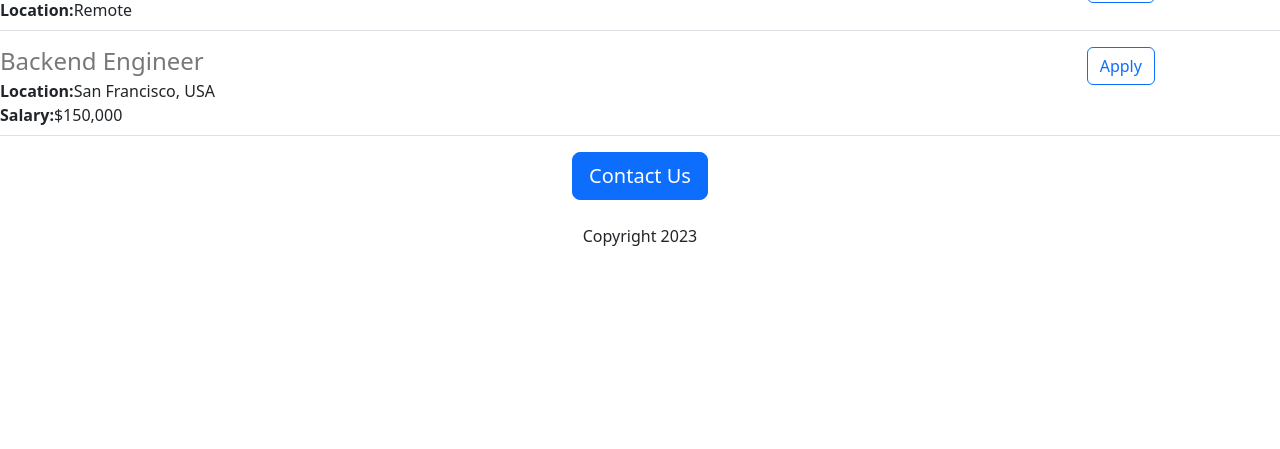
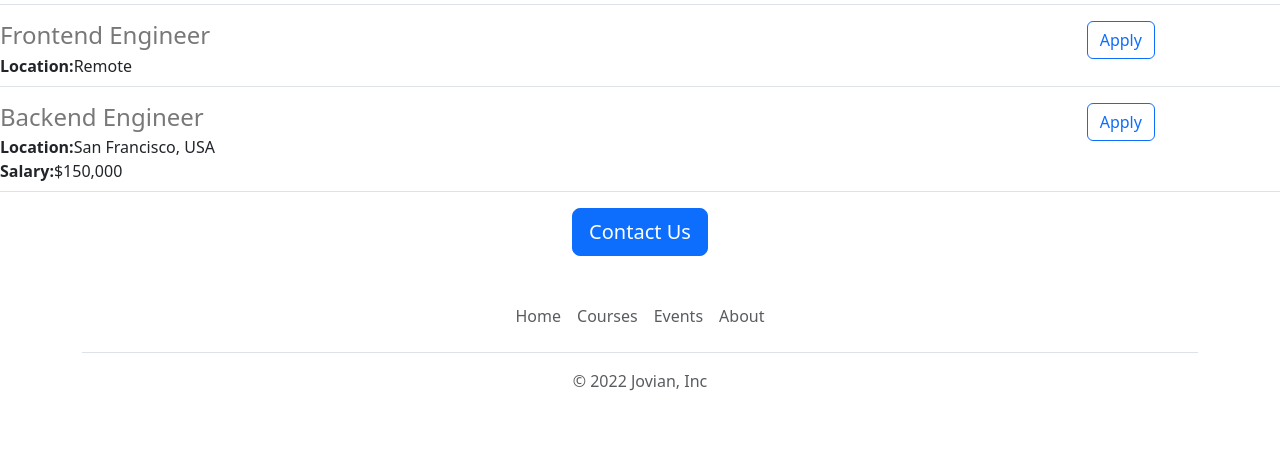
Before and after one commit to imshourya007/jovian-careers-website, a Flask app: page / in a window 1280 px wide. Shown: the part 862-1311 px from the top of the page. Before the commit the page ends 1108 px from the top, so only its background shows below. Run offline with Flask 2, Linux system fonts and the light colour scheme.

Commit message:
Initial commit

```diff
--- /dev/null
+++ b/templates/footer.html
@@ -0,0 +1,12 @@
+<div class="container">
+  <footer class="py-3 my-4">
+    <ul class="nav justify-content-center border-bottom pb-3 mb-3">
+      <li class="nav-item"><a  target="_blank" href="https://www.jovian.ai" class="nav-link px-2 text-muted">Home</a></li>
+      <li class="nav-item"><a  target="_blank" href="https://jovian.ai/learn" class="nav-link px-2 text-muted">Courses</a></li>
+
+      <li class="nav-item"><a target="_blank" href="https://jovian.ai/events" class="nav-link px-2 text-muted">Events</a></li>
+      <li class="nav-item"><a  target="_blank" href="https://jovian.ai/about" class="nav-link px-2 text-muted">About</a></li>
+    </ul>
+    <p class="text-center text-muted">&copy; 2022 Jovian, Inc</p>
+  </footer>
+</div>
--- a/templates/home.html
+++ b/templates/home.html
@@ -12,11 +12,10 @@
         height: 360px;
         object-fit: cover;
       }
-
-
     </style>
   </head>
   <body >
+    {% include 'nav.html' %}
     <div class="container">
         <h1 class="text-center mt-2 mb-4">Jovian Careers</h1>
         <img class="img-fluid" id="banner" src= "https://jovian-careers-website.imshourya007.repl.co/static/banner.jpg">
@@ -32,6 +31,6 @@
       <div class="text-center">
       <button class="btn btn-primary btn-lg">Contact Us</button>
       </div>
-        <p class="text-center mt-4">Copyright 2023</p>
+    {% include 'footer.html' %}
   </body>
 </html>
--- /dev/null
+++ b/templates/nav.html
@@ -0,0 +1,9 @@
+<nav class="navbar shadow-sm fixed-top bg-white">
+  <div class="container-fluid">
+    <a class="navbar-brand" href="#">
+      <img src="/static/logo.svg" alt="" width="30" height="24" class="d-inline-block align-text-top">
+      Jovian
+    </a>
+  </div>
+</nav>
+<div style="height:56px"></div>
```
Also changed, not shown: 1 other file.
